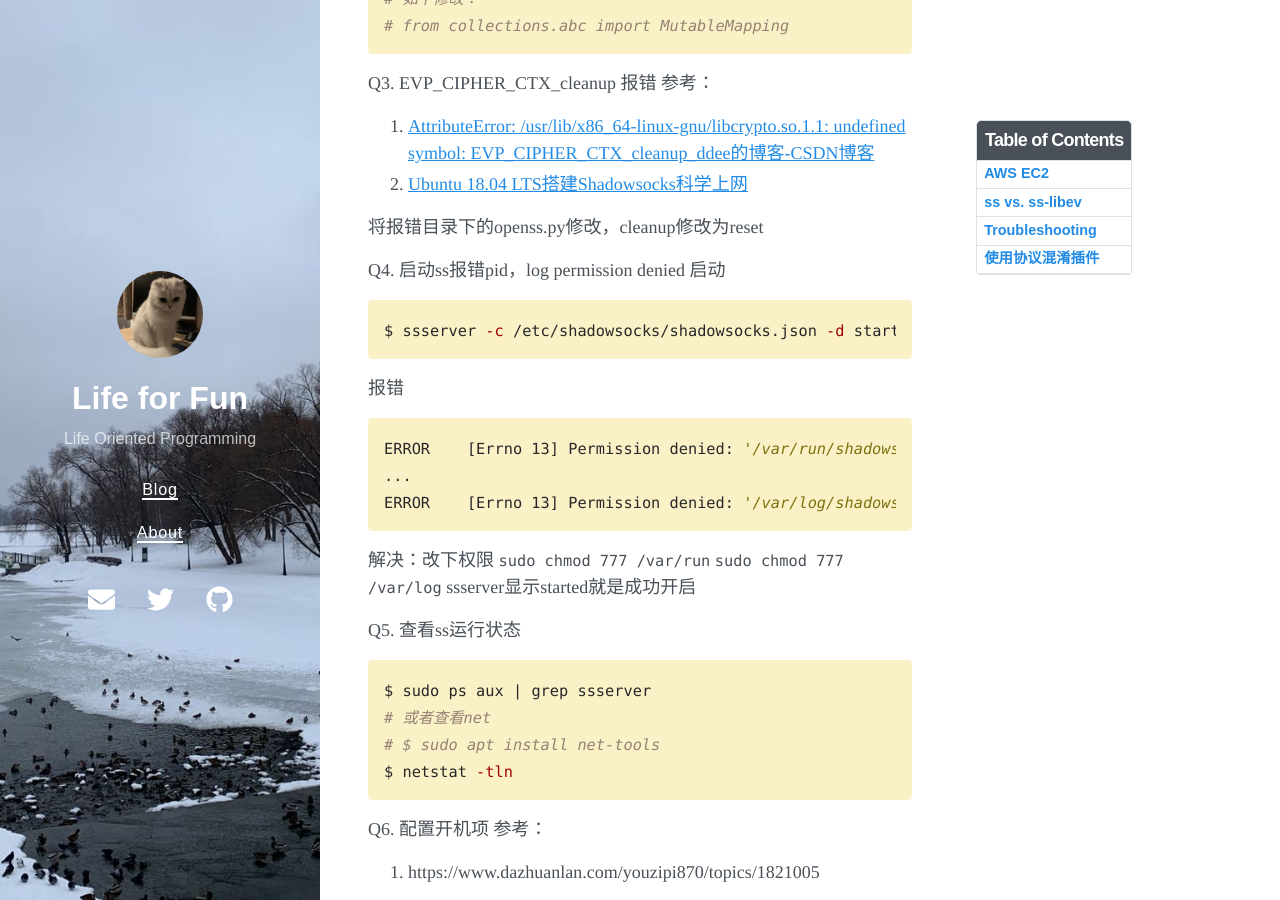
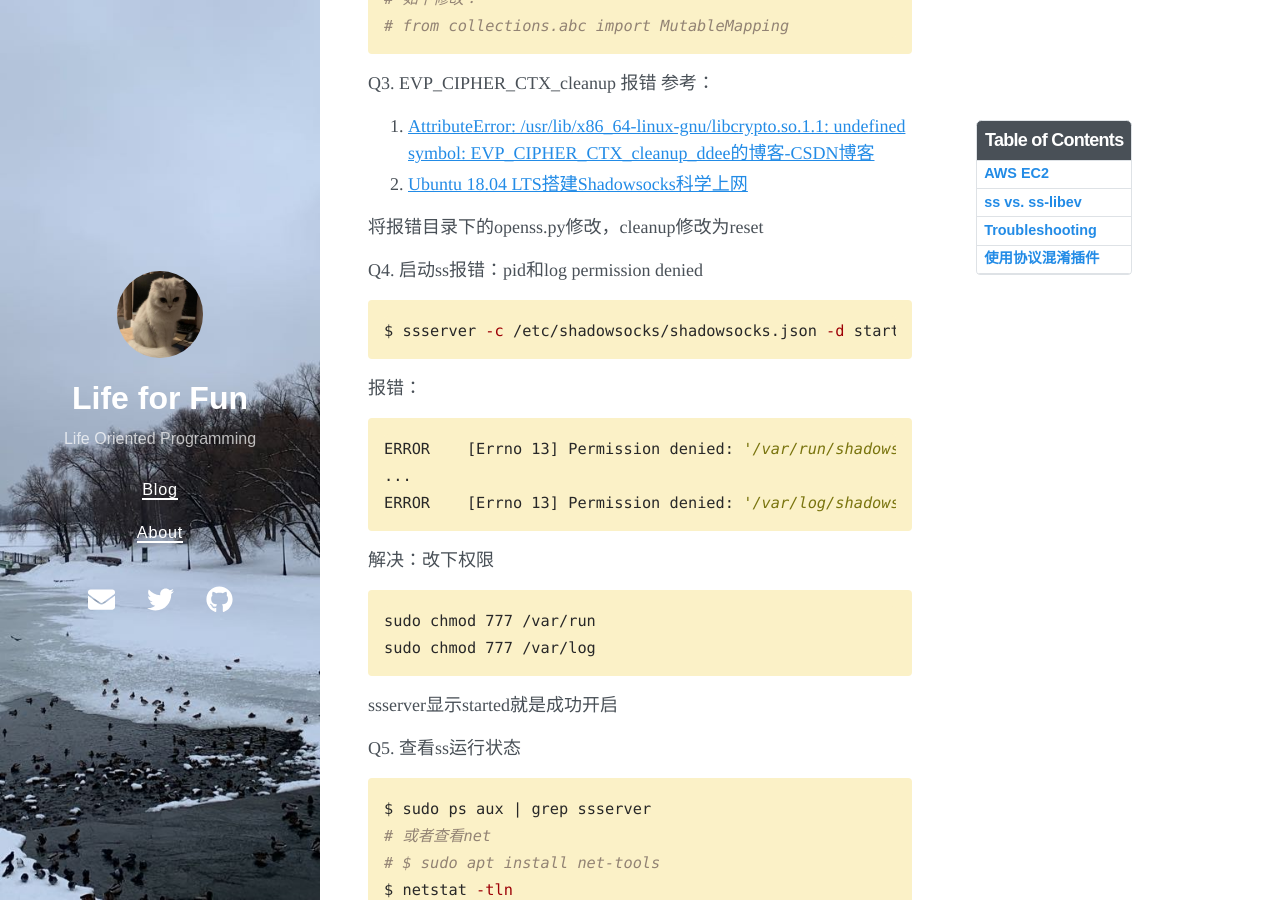
Before and after one commit to Calcite404/Calcite404.github.io, a Jekyll site: the page built from _posts/2022-10-3-工具-aws+ss配置.md, in a window 1280 px wide and 900 px high, scrolled down 4480 px. Built offline with Jekyll 4.4.1, drawn with Linux system fonts in a browser that asks for light colours; nearby versions of some CDN libraries.

Commit message:
Update 2022-10-3-工具-aws+ss配置.md

````diff
--- a/_posts/2022-10-3-工具-aws+ss配置.md
+++ b/_posts/2022-10-3-工具-aws+ss配置.md
@@ -164,20 +164,22 @@ Q3. EVP_CIPHER_CTX_cleanup 报错
 
 将报错目录下的openss.py修改，cleanup修改为reset
 
-Q4. 启动ss报错pid，log permission denied
-启动
+Q4. 启动ss报错：pid和log permission denied
+
 ``` shell
 $ ssserver -c /etc/shadowsocks/shadowsocks.json -d start
 ```
-报错
+报错：
 ``` shell
 ERROR    [Errno 13] Permission denied: '/var/run/shadowsocks.pid'
 ...
 ERROR    [Errno 13] Permission denied: '/var/log/shadowsocks.log'
 ```
 解决：改下权限
-`sudo chmod 777 /var/run`
-`sudo chmod 777 /var/log`
+``` shell
+sudo chmod 777 /var/run
+sudo chmod 777 /var/log
+```
 ssserver显示started就是成功开启
 
 Q5. 查看ss运行状态
````
